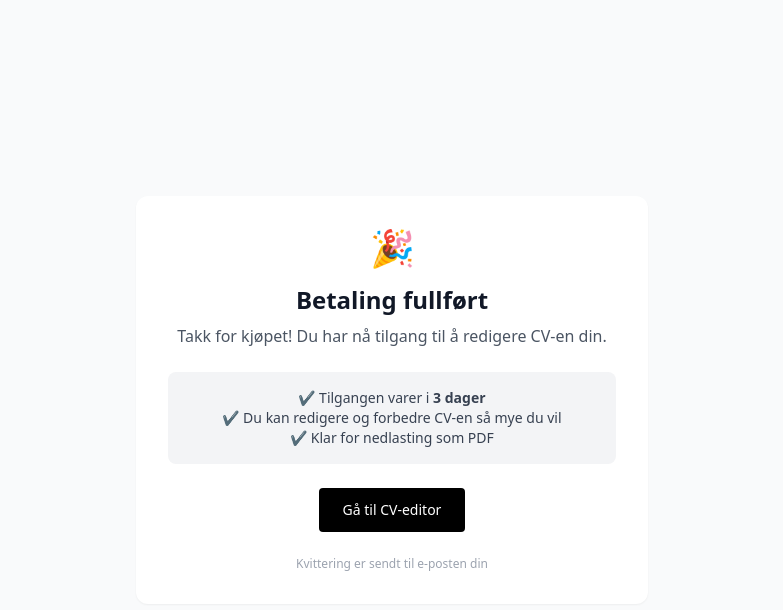
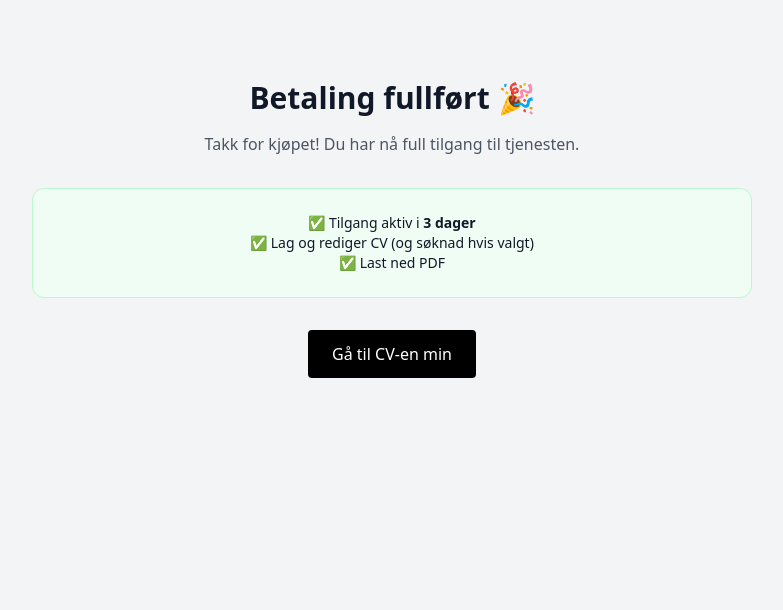
Before and after one commit to cosmicencounters5-png/cv-proffen, a Next.js app: page /success in a window 1280 px wide. Shown: the top 610 px of the page, without its empty margins (248-1031 px from the left). Built offline with nearby package versions, Linux system fonts and the light colour scheme.

Commit message:
Update page.tsx

```diff
--- a/app/success/page.tsx
+++ b/app/success/page.tsx
@@ -1,48 +1,28 @@
-import Link from "next/link"
-
 export default function SuccessPage() {
   return (
-    <div className="min-h-screen bg-gray-50 flex items-center justify-center">
-      <div className="bg-white max-w-lg w-full rounded-xl shadow-sm p-8 text-center">
-        {/* Icon */}
-        <div className="text-4xl mb-4">🎉</div>
+    <div className="max-w-3xl mx-auto py-20 px-6 text-center">
+      <h1 className="text-3xl font-bold mb-4">
+        Betaling fullført 🎉
+      </h1>
 
-        {/* Title */}
-        <h1 className="text-2xl font-bold mb-2">
-          Betaling fullført
-        </h1>
+      <p className="text-gray-600 mb-8">
+        Takk for kjøpet! Du har nå full tilgang til tjenesten.
+      </p>
 
-        {/* Description */}
-        <p className="text-gray-600 mb-6">
-          Takk for kjøpet! Du har nå tilgang til å redigere CV-en din.
-        </p>
-
-        {/* Info box */}
-        <div className="bg-gray-100 rounded-lg p-4 text-sm text-gray-700 mb-6">
-          <p>
-            ✔ Tilgangen varer i <strong>3 dager</strong>
-          </p>
-          <p>
-            ✔ Du kan redigere og forbedre CV-en så mye du vil
-          </p>
-          <p>
-            ✔ Klar for nedlasting som PDF
-          </p>
-        </div>
-
-        {/* CTA */}
-        <Link
-          href="/cv"
-          className="inline-block bg-black text-white px-6 py-3 rounded text-sm"
-        >
-          Gå til CV-editor
-        </Link>
-
-        {/* Footer */}
-        <p className="text-xs text-gray-400 mt-6">
-          Kvittering er sendt til e-posten din
+      <div className="bg-green-50 border border-green-200 rounded-xl p-6 mb-8">
+        <p className="text-sm">
+          ✅ Tilgang aktiv i <strong>3 dager</strong><br />
+          ✅ Lag og rediger CV (og søknad hvis valgt)<br />
+          ✅ Last ned PDF
         </p>
       </div>
+
+      <a
+        href="/cv"
+        className="inline-block bg-black text-white px-6 py-3 rounded"
+      >
+        Gå til CV-en min
+      </a>
     </div>
   )
 }
```
